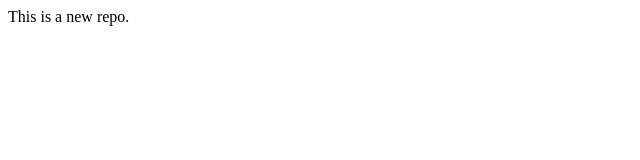
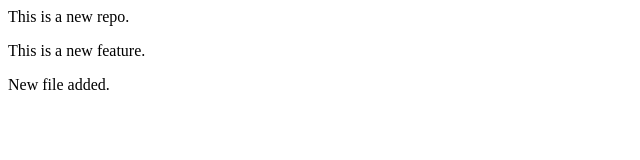
Before and after one commit to MSA12-debug/local-repo, a plain HTML site: page index.html in a window 1280 px wide. Shown: the whole page, without its empty margins (0-640 px from the left). Drawn offline with Linux system fonts and the light colour scheme.

Commit message:
Add new feature

```diff
--- a/index.html
+++ b/index.html
@@ -1 +1,3 @@
 <p>This is a new repo.</p>
+<p> This is a new feature.</p>
+<p>New file added.</p>
```
